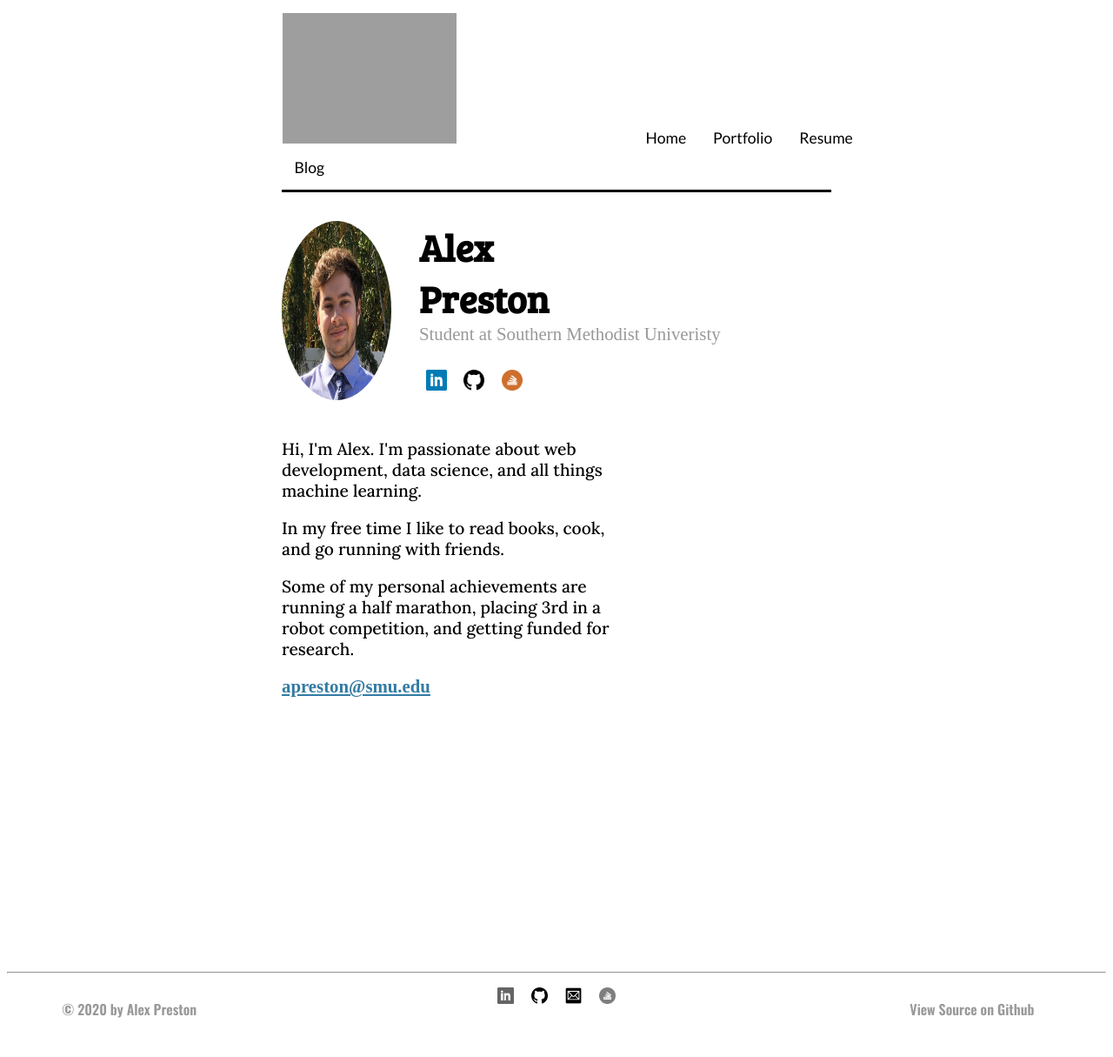
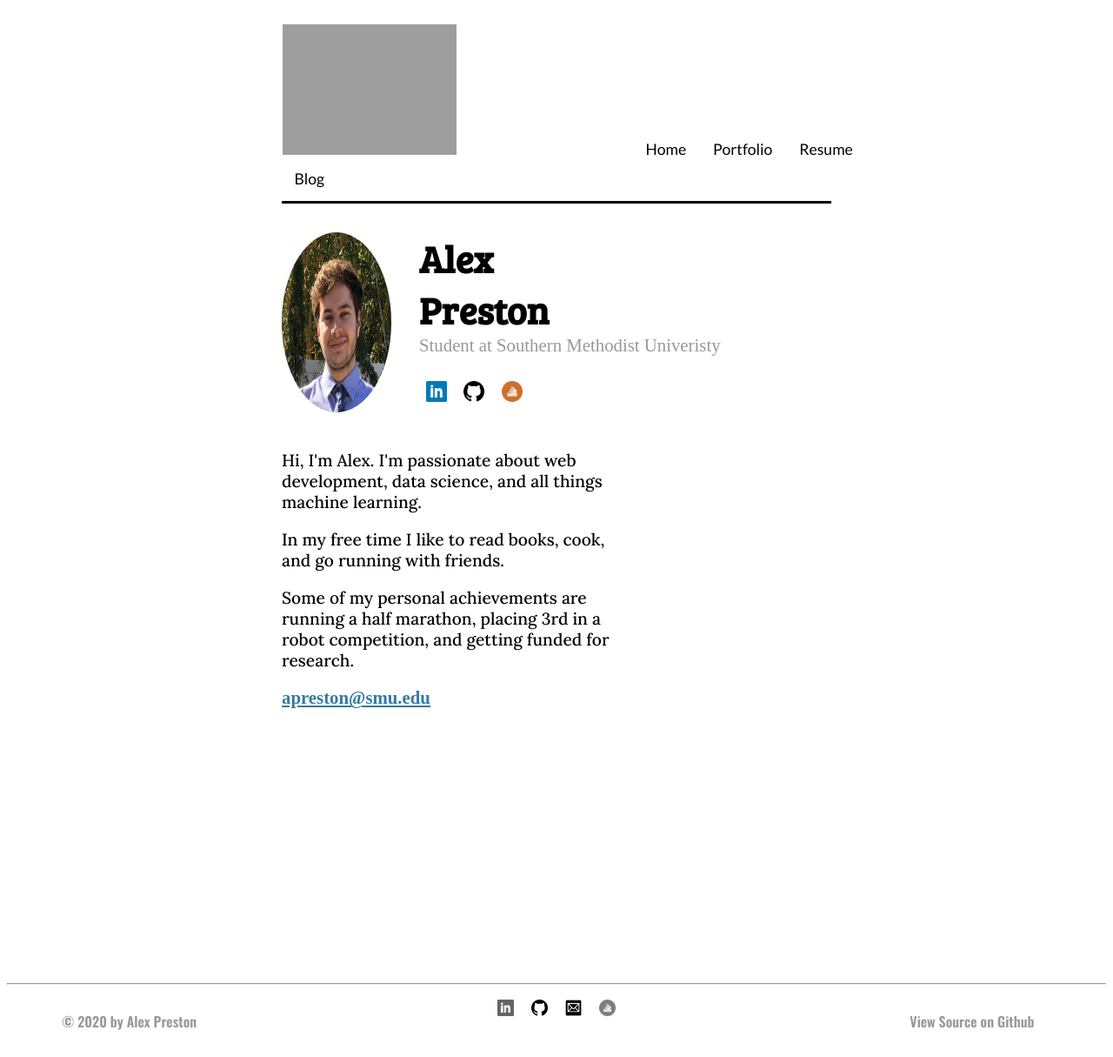
Before and after one commit to alexrpreston/alexpreston.org, a Django app: page / in a window 1280 px wide. Shown: the whole page at 87% size. Before the commit the page ends 1170 px from the top, so only its background shows below. Run offline with Django 3.2, Linux system fonts and the light colour scheme; grey boxes are pictures that could not be loaded.

Commit message:
change nav bar padding

```diff
--- a/portfolio/static/portfolio/css/style.css
+++ b/portfolio/static/portfolio/css/style.css
@@ -11,7 +11,6 @@ html{
 #navBarList > a.websiteIconLink {
     position: relative;
     display: inline-block;
-    padding-top: 1%;
 }
 
 .resumeDownloadLinks{
@@ -42,6 +41,7 @@ html{
 #navBarList > a.websiteSectionLink {
     position: relative;
     padding: 1% 2%;
+    margin-top: 0%;
     font-family: 'Bree Serif', serif;
     font-family: 'Lato', sans-serif;
     font-size: 110%;
@@ -148,8 +148,10 @@ footer{
 
 .mainIcon{
     width: 50%;
-    margin: 0;
-    padding: 0;
+}
+
+.mainLinkLink{
+    margin-top: 5%;
 }
 
 .readingList{
--- a/portfolio/templates/portfolio/base.html
+++ b/portfolio/templates/portfolio/base.html
@@ -13,7 +13,7 @@
     <body>
         <div id="navBar">
             <ul id="navBarList">
-                <a href="{% url 'home' %}" class="websiteIconLink"><img class="mainIcon" src="{% static 'portfolio/images/mainIcon.png' %}"></a>
+                <a href="{% url 'home' %}" class="websiteIconLink"><li class="mainLinkLink"><img class="mainIcon" src="{% static 'portfolio/images/mainIcon.png' %}"></li></a>
                 <a href="{% url 'home' %}" class="websiteSectionLink"><li class="navBarLink">Home</li></a>
                 <a href="{% url 'portfolio' %}" class="websiteSectionLink"> <li class="navBarLink">Portfolio</li></a>
                 <a href="{% url 'resume' %}" class="websiteSectionLink"><li class="navBarLink">Resume</li></a>
--- a/portfolio/templates/portfolio/home.html
+++ b/portfolio/templates/portfolio/home.html
@@ -19,5 +19,5 @@
 <p class="aboutBlurb"><br>Hi, I'm Alex. I'm passionate about web development, data science, and all things machine learning.</p>
 <p class="aboutBlurb">In my free time I like to read books, cook, and go running with friends.</p>
 <p class="aboutBlurb">Some of my personal achievements are running a half marathon, placing 3rd in a robot competition, and getting funded for research.</p>
-<a><h4 class="emailBelowAbout">apreston@smu.edu</h4></a>
+<a href="mailto: apreston@smu.edu"><h4 class="emailBelowAbout">apreston@smu.edu</h4></a>
 {% endblock %}
```
